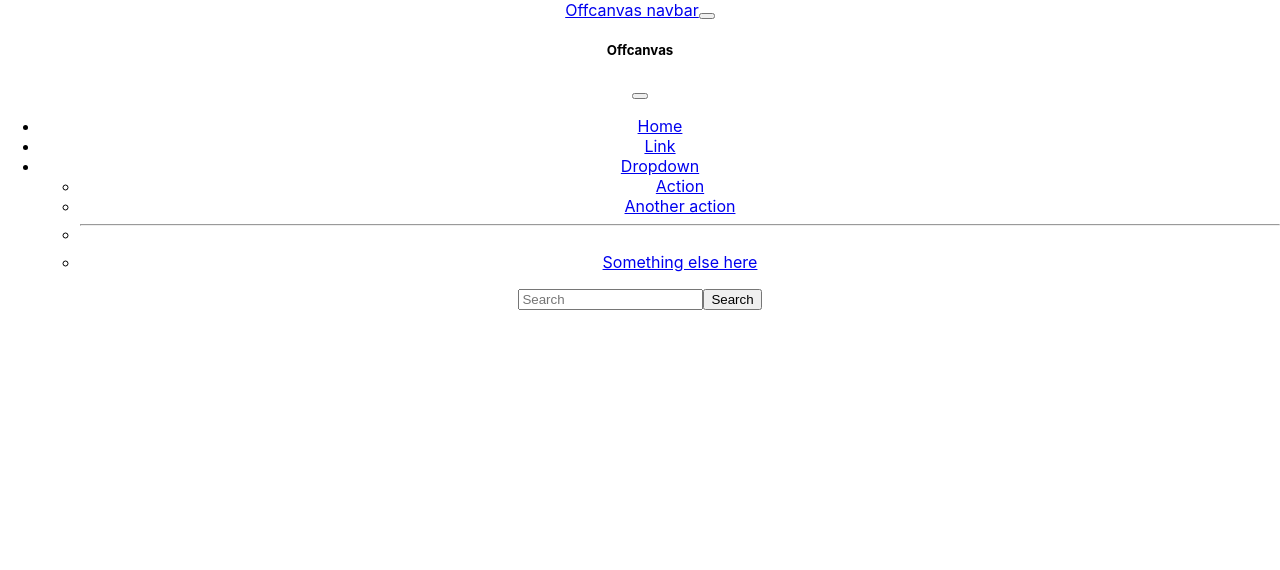
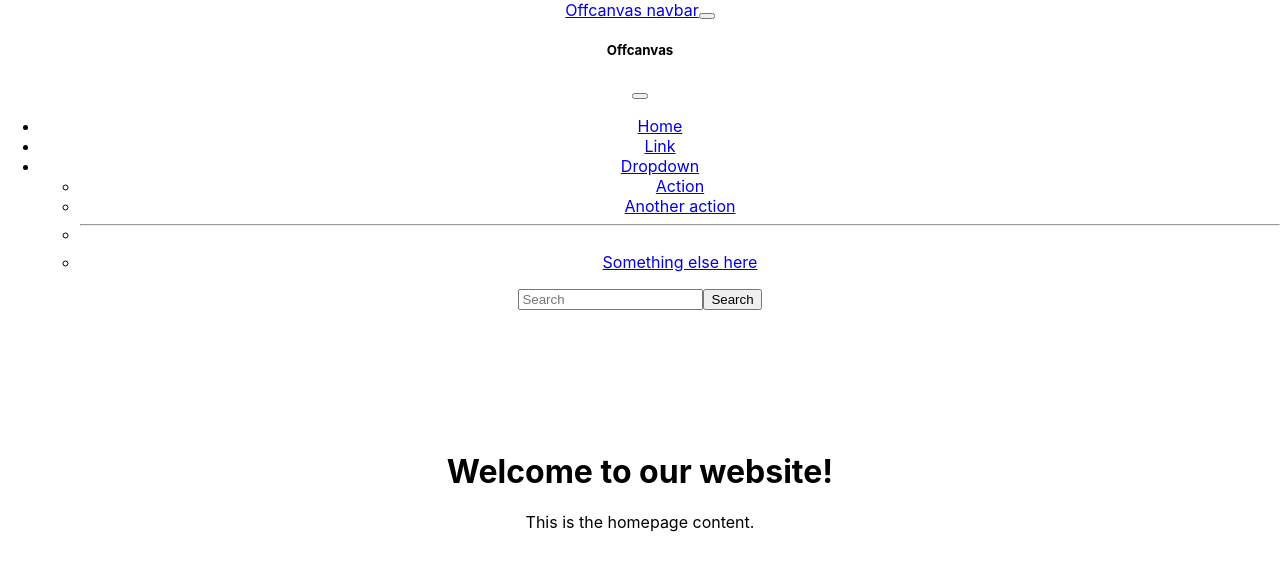
Before and after one commit to Rashod-coder/smHacks, a React (Create React App) app in the folder mateo-hacks/: page / in a window 1280 px wide. Shown: the top 570 px of the page. Built offline with nearby package versions, Linux system fonts and the light colour scheme; the HTML template or start-up script is replaced by a standard one.

Commit message:
pushing p fr

```diff
--- a/mateo-hacks/src/App.js
+++ b/mateo-hacks/src/App.js
@@ -1,12 +1,15 @@
 import logo from './logo.svg';
 import './App.css';
 import Navbar from './Navbar';
+import Home from './Home';
+
 
 
 function App() {
   return (
     <div className="App">
       <Navbar/>
+      <Home/>
 
     </div>
   );
--- /dev/null
+++ b/mateo-hacks/src/Home.js
@@ -0,0 +1,23 @@
+import React from 'react';
+
+function HomePage() {
+    const style = {
+        height: '100vh', // Set the height to 100vh (100% of the viewport height)
+    };
+
+    return (
+        <div style={style}>
+            <br/>
+            <br/>
+            <br/>
+            <br/>
+            <br/>
+            <br/>
+
+            <h1>Welcome to our website!</h1>
+            <p>This is the homepage content.</p>
+        </div>
+    );
+}
+
+export default HomePage;
```
